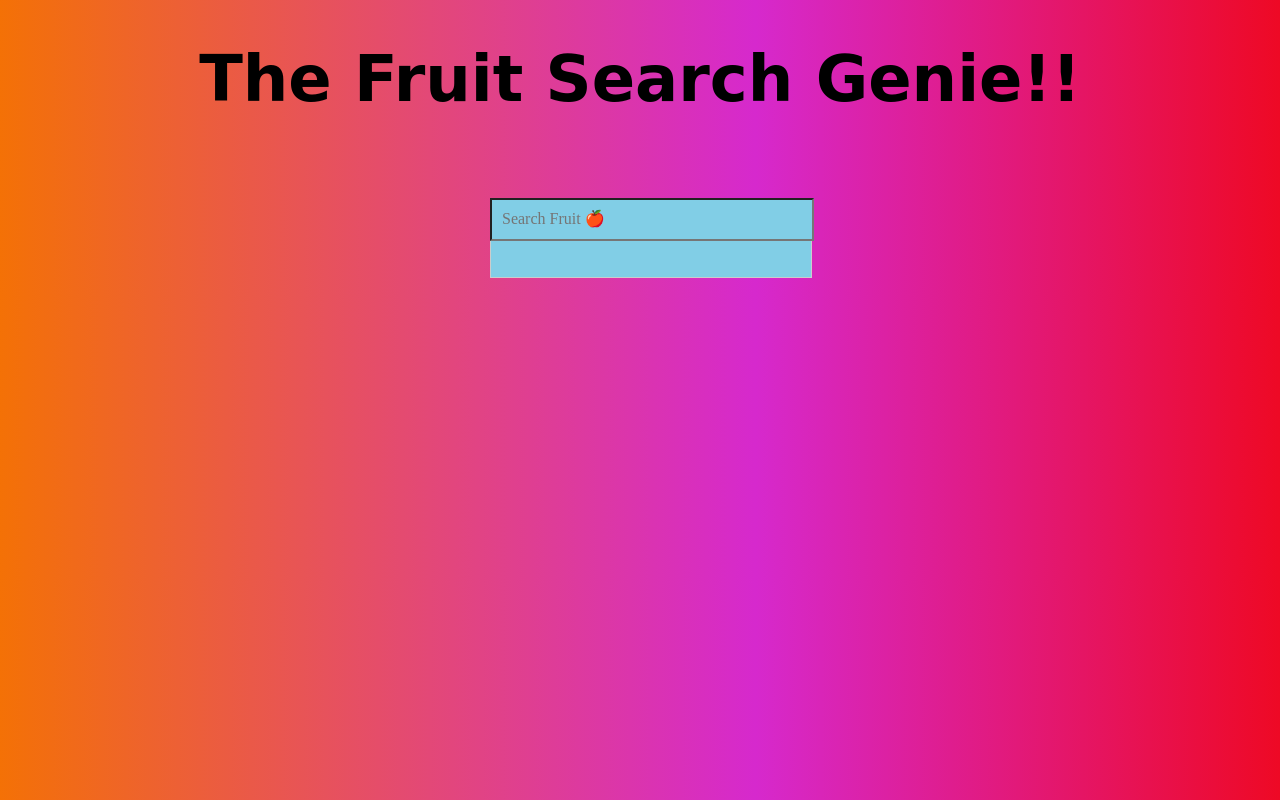
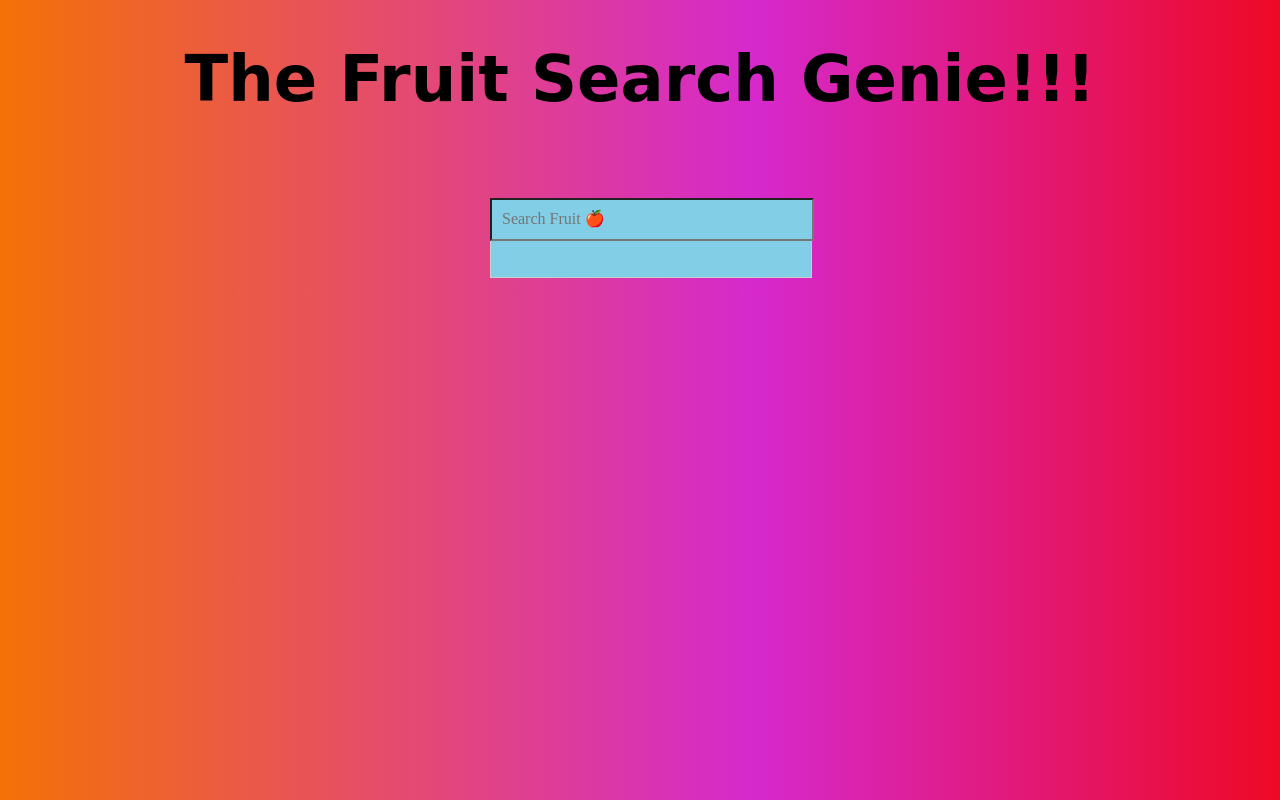
Before and after one commit to bnelsonemail/Fruit-Search-Genie, a plain HTML site: page index.html in a window 1280 px wide. Drawn offline with nearby package versions, Linux system fonts and the light colour scheme.

Commit message:
Additional styling

```diff
--- a/index.html
+++ b/index.html
@@ -9,7 +9,7 @@
 
   </head>
   <body>
-    <h1>The Fruit Search Genie!!</h1>
+    <h1>The Fruit Search Genie!!!</h1>
     <div class="search-container">
       <input type="text" name="fruit" id="fruit" placeholder="Search Fruit 🍎">
       <div class="suggestions">
```
